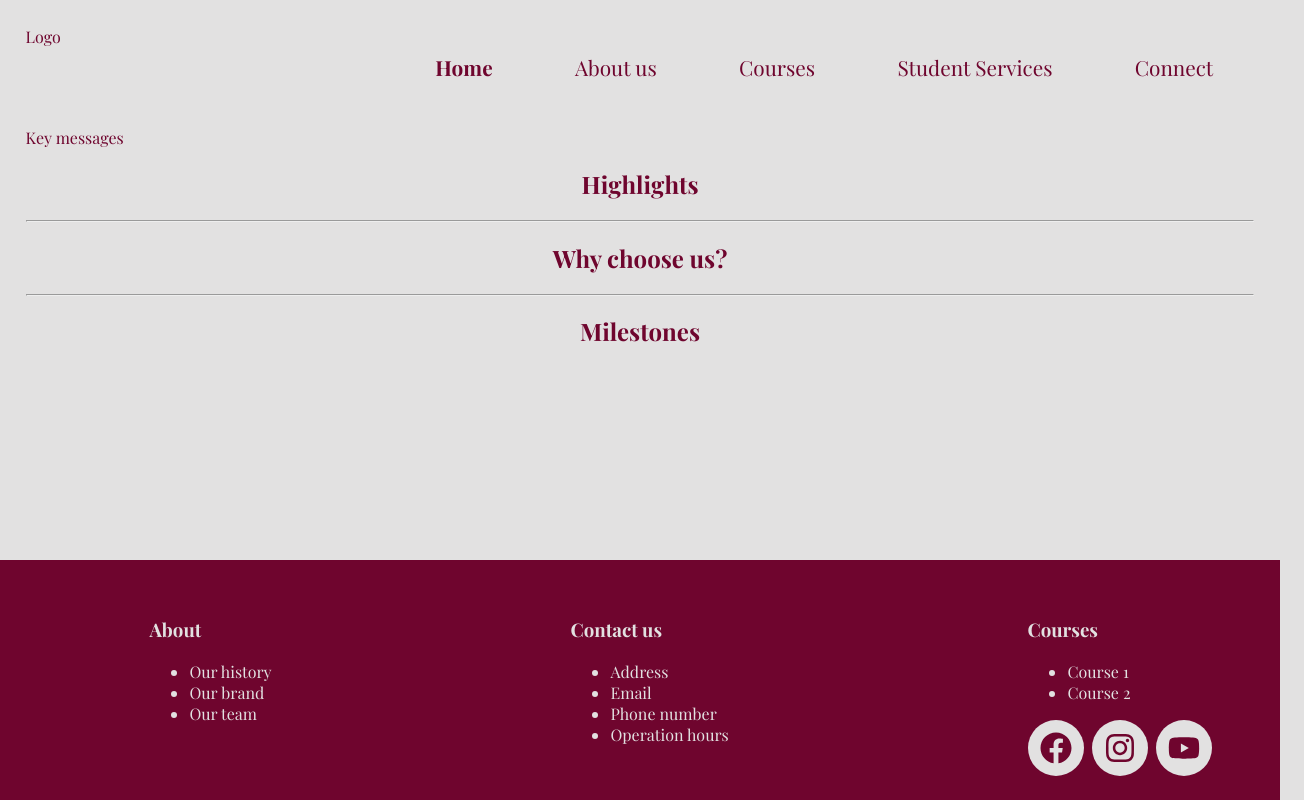
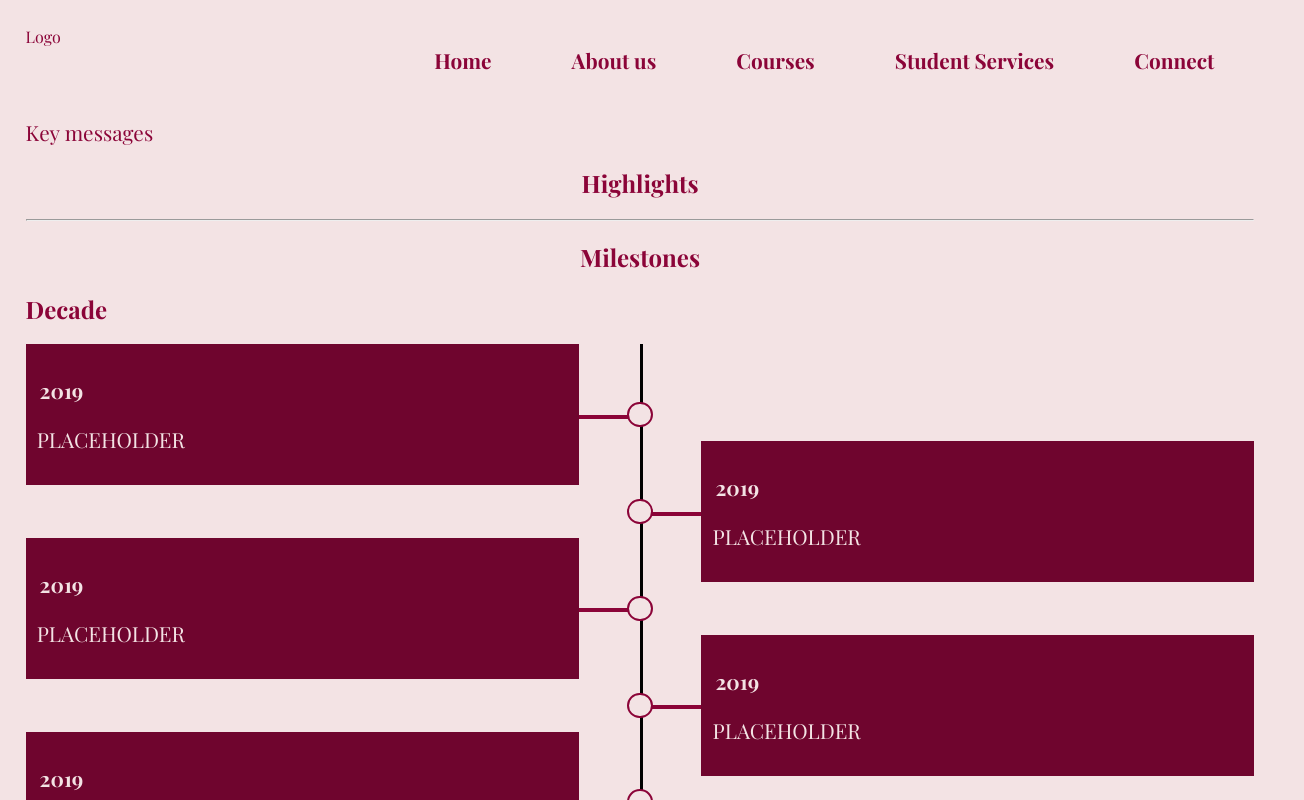
Before and after one commit to nicoletanyt/TTTRevamp, a React (Create React App) app in the folder ttt_revamp/: page / in a window 1280 px wide. Shown: the top 800 px of the page, 1304 px wide, since content can reach past the window. Built offline with nearby package versions, Linux system fonts and the light colour scheme; the HTML template or start-up script is replaced by a standard one; a web font is replaced by a local one.

Commit message:
completed milestones ui (placeholder)

```diff
--- a/ttt_revamp/src/homepage/Homepage.js
+++ b/ttt_revamp/src/homepage/Homepage.js
@@ -1,5 +1,6 @@
 import React from 'react'
 import Footnote from './Footnote';
+import Timeline from './Timeline';
 
 export default function Homepage() {
   return (
@@ -12,11 +13,8 @@ export default function Homepage() {
       </section>
       <hr />
       <section>
-        <h1>Why choose us?</h1>
-      </section>
-      <hr />
-      <section>
         <h1>Milestones</h1>
+        <Timeline/>
       </section>
       <Footnote/>
     </div>
--- a/ttt_revamp/src/homepage/Navbar.js
+++ b/ttt_revamp/src/homepage/Navbar.js
@@ -10,16 +10,16 @@ export default function Navbar() {
           <div className="logo">Logo</div>
           <div className="links">
             <NavLink to="/">
-              <h4 className="nav-button">Home</h4>
+              <h3 className="nav-button">Home</h3>
             </NavLink>
             <NavLink to="/about">
-              <h4 className="nav-button">About us</h4>
+              <h3 className="nav-button">About us</h3>
             </NavLink>
             <NavLink to="/courses">
-              <h4 className="nav-button">Courses</h4>
+              <h3 className="nav-button">Courses</h3>
             </NavLink>
-            <h4 className="nav-button">Student Services</h4>
-            <h4 className="nav-button">Connect</h4>
+            <h3 className="nav-button">Student Services</h3>
+            <h3 className="nav-button">Connect</h3>
           </div>
         </div>
       </nav>
--- /dev/null
+++ b/ttt_revamp/src/homepage/Timeline.js
@@ -0,0 +1,29 @@
+import React from 'react'
+import TimelineSection from './TimelineSection';
+
+export default function Timeline() {
+  return (
+    <div id="milestone-wrapper">
+      <h2>Decade</h2>
+      <div className="milestone-section">
+        <div className="timeline-left">
+          <TimelineSection year={"2019"} description={"PLACEHOLDER"} side={"LEFT"} />
+          <br />
+          <TimelineSection year={"2019"} description={"PLACEHOLDER"} side={"LEFT"} />
+          <br />
+          <TimelineSection year={"2019"} description={"PLACEHOLDER"} side={"LEFT"} />
+          <br />
+        </div>
+        <div className="vertical-line"></div>
+        <div className="timeline-right">
+          <br />
+          <TimelineSection year={"2019"} description={"PLACEHOLDER"} side={"RIGHT"} />
+          <br />
+          <TimelineSection year={"2019"} description={"PLACEHOLDER"} side={"RIGHT"} />
+          <br />
+          <TimelineSection year={"2019"} description={"PLACEHOLDER"} side={"RIGHT"} />
+        </div>
+      </div>
+    </div>
+  );
+}
--- /dev/null
+++ b/ttt_revamp/src/homepage/TimelineSection.js
@@ -0,0 +1,31 @@
+import React from 'react'
+
+export default function TimelineSection({year, description, side}) {
+  return (
+    <div className={side == "LEFT" ? "year-container-left" : "year-container-right"}>
+      {side == "LEFT" ? (
+        <div className="year-title left">
+          <div className="timeline-text">
+            <h3>{year}</h3>
+            <p>{description}</p>
+          </div>
+          <div className="indicator">
+            <div className="line"></div>
+            <div className="circle"></div>
+          </div>
+        </div>
+      ) : (
+        <div className="year-title right">
+          <div className="indicator">
+            <div className="circle"></div>
+            <div className="line"></div>
+          </div>
+          <div className="timeline-text">
+            <h3>{year}</h3>
+            <p>{description}</p>
+          </div>
+        </div>
+      )}
+    </div>
+  );
+}
--- a/ttt_revamp/src/index.css
+++ b/ttt_revamp/src/index.css
@@ -1,22 +1,22 @@
 body {
   margin: 0;
   font-family: "Playfair Display", serif;
-  background-color: #E2E1E1;
-  color: #6F052E;
+  background-color: #f3e3e4;
+  color: #8B0438;
   padding: 2%;
+  padding-bottom: 0;
 }
 a {
   text-decoration-line: none;
 }
-p {
-  font-size: 1em;
+p, li, h3 {
+  font-size: 1.3em;
 }
 h1 {
   text-align: center;
 }
-h4 {
-  font-weight: 100;
-  font-size: 1.3em;
+::-webkit-scrollbar {
+  display: none;
 }
 
 /* Navbar.js */
@@ -31,10 +31,10 @@ h4 {
   align-items: center;
 }
 .nav-button {
-  color: #6F052E;
+  color: #8B0438;
   display: inline-block;
   padding-bottom: 2px;
-  background-image: linear-gradient(#2A0312 0 0);
+  background-image: linear-gradient(#8B0438 0 0);
   background-position: 0 100%;
   background-size: 0% 2px;
   background-repeat: no-repeat;
@@ -45,34 +45,33 @@ h4 {
   background-size: 100% 2px;
 }
 .active h4 {
-  font-weight: 700;
+  text-decoration: underline;
+  text-decoration-thickness: 2px;
+  text-underline-offset: 8px;
 }
 
 /* Homepage.js */
 #homepage {
   position: relative;
+  height: 60%;
 }
 
 /* Footnote.js */
 #footnote {
-  background-color: #6F052E;
-  color: #E2E1E1;
-  height: 30%;
-  margin: -2%;
-  margin-bottom: 0;
-  margin-top: 0;
-  width: 100%;
+  background-color: #8B0438;
+  color: #f3e3e4;
+  width: 100vw;
   display: flex;
   justify-content: space-around;
-  position: fixed;
-  bottom: 0;
-  padding-top: 3%;
-  box-sizing: border-box;
+  position: relative;
+  height: 32vh;
+  margin-left: -2.1%;
+  padding: 1%;
 }
 #social-media-wrapper {
   display: flex;
   position: absolute;
-  bottom: 10%;
+  bottom: 8%;
   right: 5%;
   justify-content: space-around;
   width: 15%;
@@ -81,7 +80,7 @@ h4 {
   border-radius: 50%;
   width: 3.5em;
   height: 3.5em;
-  background-color: #E2E1E1;
+  background-color: #f3e3e4;
   color: #6F052E;
   display: inline-flex;
   justify-content: center;
@@ -91,3 +90,100 @@ h4 {
 .icon {
   font-size: 2em;
 }
+
+/* Milestones Section */
+.vertical-line {
+  position: absolute;
+  /* sum of grid-template-rows */
+  height: 120%;
+  border-left: 3px solid black;
+  left: 50%;
+  z-index: 1;
+  padding: 0;
+  margin: 0;
+}
+#milestone-wrapper {
+  height: 100vh;
+}
+.milestone-section {
+  display: flex;
+  position: relative;
+  justify-content: space-between;
+  width: 100%;
+  height: max-content;
+}
+.timeline-right, .timeline-left {
+  width: 50%;
+  /* margin-bottom: 15%; */
+}
+.timeline-left {
+  display: grid;
+  grid-template-rows: 30% 10% 30% 10% 30% 10%;
+}
+.timeline-right {
+  display: grid;
+  grid-template-rows: 20% 20% 20% 20% 20% 20%;
+}
+.year-title {
+  display: flex;
+  background-color: #6F052E;
+  color: #f3e3e4;
+  width: 90%;
+  position: relative;
+}
+.year-title h3 {
+  padding-left: 2%;
+}
+.indicator {
+  width: calc(10% + 3px + 1vw);
+  height: 50%;
+  position: absolute;
+  top: 25%;
+}
+.left .indicator{
+  right: calc(-10% - 1vw - 3px);
+}
+.right .indicator {
+  left: calc(-10% - 1vw - 3px);
+}
+.right {
+  /* 1/2 of height of year-container-left - radius of circle - border width of circle + (space after .year-title * height of year-container-left) /2 */
+  float: right;
+}
+.indicator .line {
+  /* radius - width of line */
+  width: calc(100% - 1vw - 3px);
+  height: 4px;
+  background-color: #8B0438;
+  position: absolute;
+  top: 50%;
+}
+.indicator .circle {
+  width: 2vw;
+  height: 2vw;
+  box-sizing: border-box;
+  border: 2px solid #8B0438;
+  background-color: #f3e3e4;
+  border-radius: 50%;
+  z-index: 2;
+  position: absolute;
+  top: calc(50% - (2vw/2));
+}
+.left .indicator .circle {
+  /* 1/2 of radius - width of line */
+    right: calc(-0.5vw + 3px);
+}
+.right .indicator .circle {
+  /* 1/2 of radius - width of line */
+  left: calc(-0.5vw + 3px);
+}
+.left .indicator .line {
+  left: 0%;
+}
+.right .indicator .line {
+  right: 0%;
+}
+.timeline-text {
+  padding: 2%;
+  box-sizing: border-box;
+}
```
